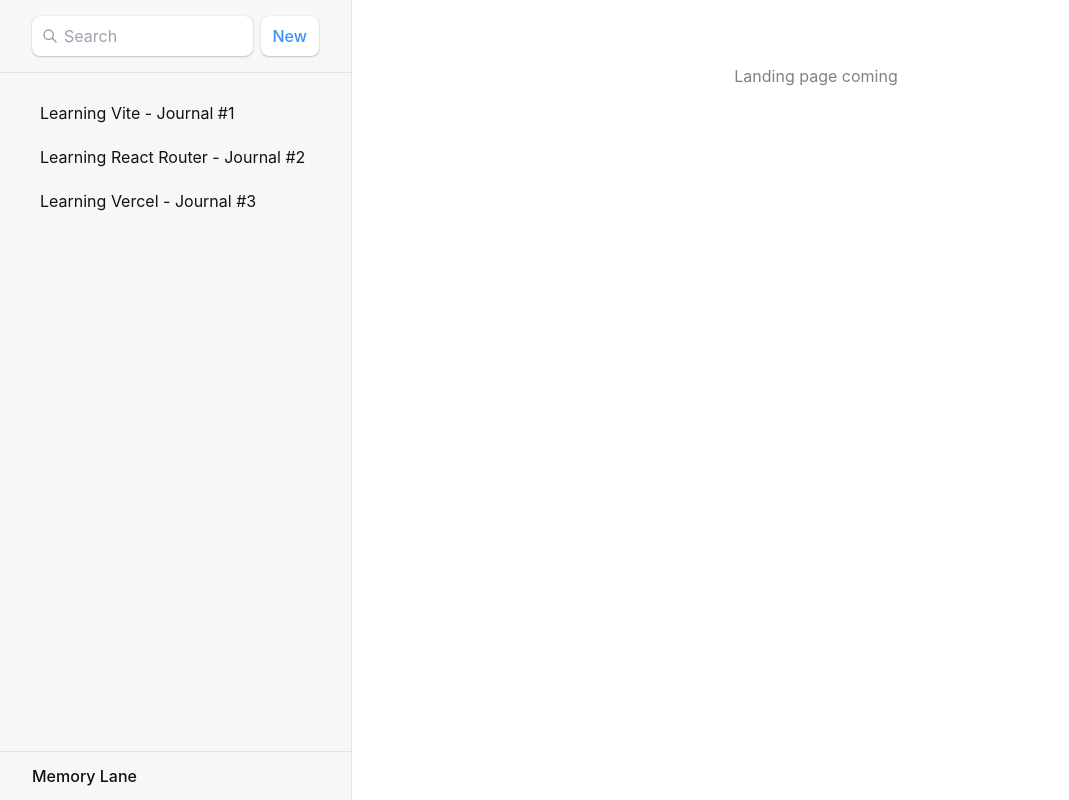
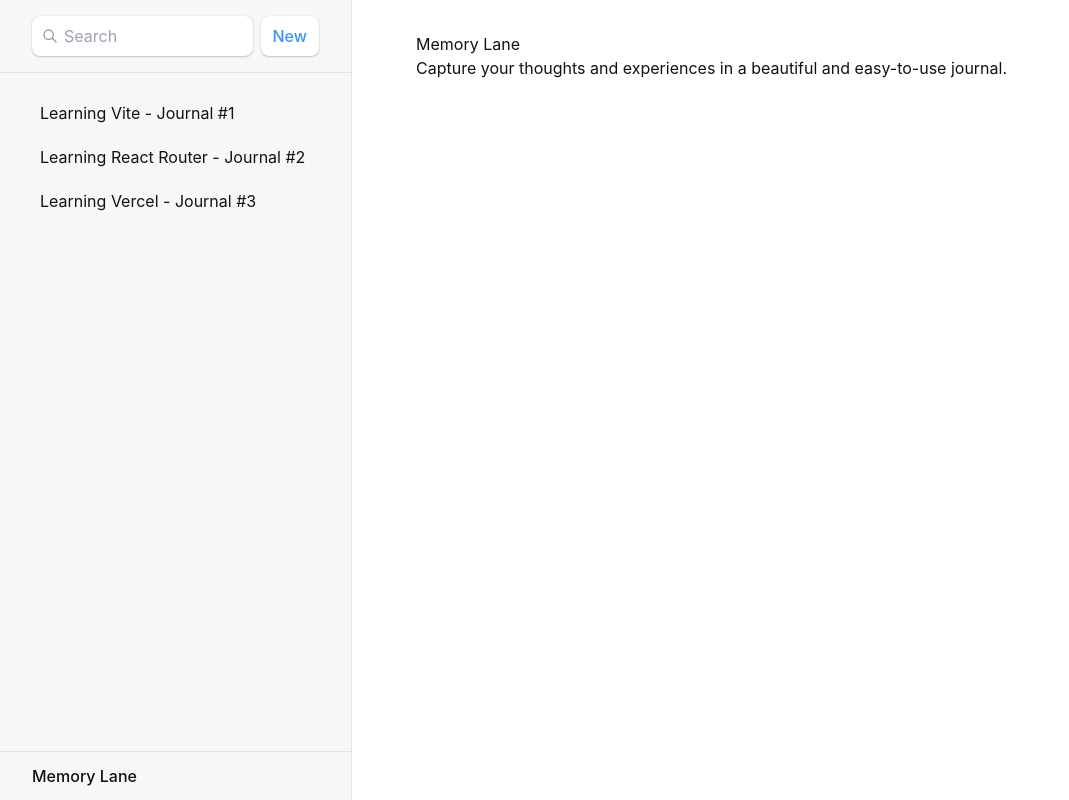
Before and after one commit to DelgadilloPedro-FS/Journal-app, a React (Vite) app: page / in a window 1280 px wide. Shown: the whole page, without its empty margins (0-1069 px from the left). Built offline with nearby package versions, Linux system fonts and the light colour scheme.

Commit message:
add landing page content

```diff
--- a/src/routes/index.jsx
+++ b/src/routes/index.jsx
@@ -1,3 +1,13 @@
 export default function Index() {
-  return <p id="zero-state">Landing page coming</p>;
+  return (
+    <div className="items-center justify-center bg-gray-100 p-6 shadow-lg">
+      <div className="flex justify-center items-center mb-8">
+        <h1 className="text-3xl font-bold text-gray-800">Memory Lane</h1>
+      </div>
+      <p className="text-gray-700 text-lg mb-8">
+        Capture your thoughts and experiences in a beautiful and easy-to-use
+        journal.
+      </p>
+    </div>
+  );
 }
```
